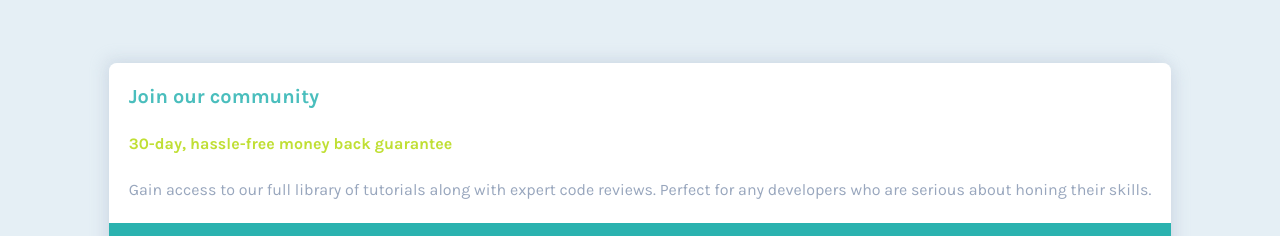
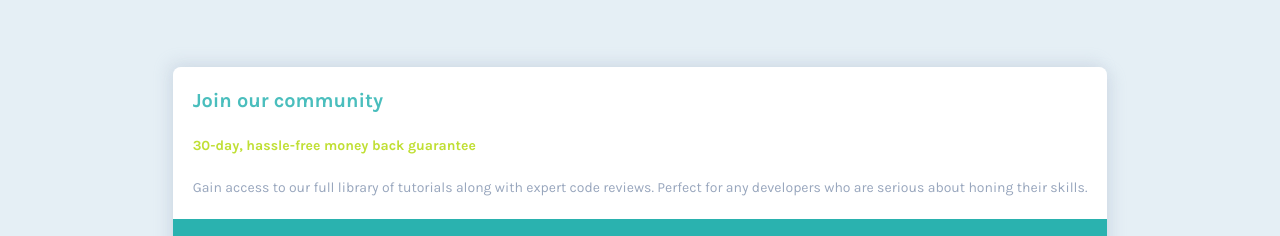
Before and after one commit to vanzasetia/single-price-grid-component-master, a website: page index.html in a window 1280 px wide. Shown: the part 141-377 px from the top of the page. Drawn offline with Linux system fonts and the light colour scheme; a script that the page names is missing.

Commit message:
Adjusted header description font size
Changed to 14px

```diff
--- a/css/style.css
+++ b/css/style.css
@@ -124,6 +124,7 @@ ul {
 
 .header__description {
   color: #98a6bd;
+  font-size: 0.875rem;
 }
 
 .header__strong {
--- a/scss/layout/_header.scss
+++ b/scss/layout/_header.scss
@@ -12,6 +12,7 @@
 
 .header__description {
   color: $grayish-blue;
+  font-size: rem(14);
 }
 
 .header__strong {
```
